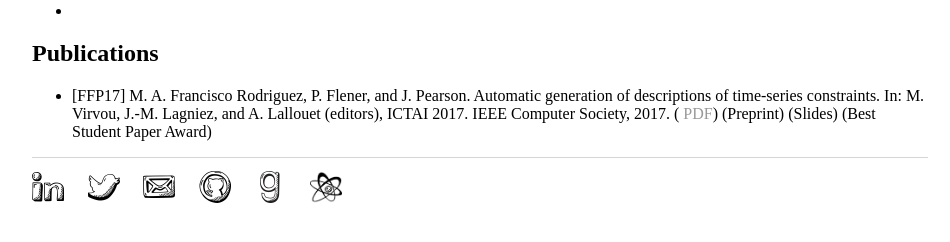
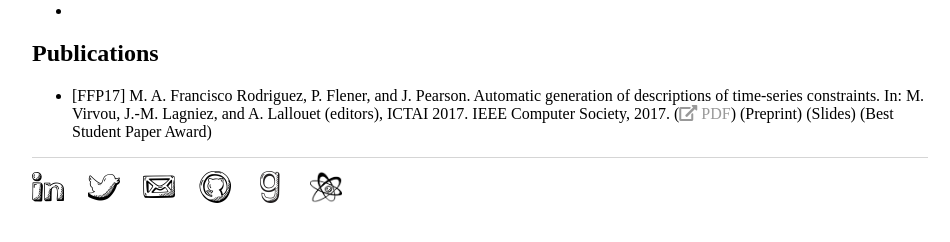
Before and after one commit to andreina-francisco/andreina-francisco.github.io, a Jekyll site: the page built from cv/index.html, in a window 1280 px wide. Shown: the part 421-663 px from the top of the page, without its empty margins (160-1110 px from the left). Built offline with Jekyll 4.4.1, drawn with Linux system fonts in a browser that asks for light colours; nearby versions of some CDN libraries; a style sheet for code colours, icons or effects is not loaded.

Commit message:
font awesome

```diff
--- a/_layouts/default.html
+++ b/_layouts/default.html
@@ -4,6 +4,7 @@
 			<title>{{ page.title }}</title>
 			<!-- link to main stylesheet -->
 			<link rel="stylesheet" type="text/css" href="/css/my-style.css">
+			<link rel="stylesheet" href="https://use.fontawesome.com/releases/v5.1.1/css/all.css" integrity="sha384-O8whS3fhG2OnA5Kas0Y9l3cfpmYjapjI0E4theH4iuMD+pLhbf6JI0jIMfYcK3yZ" crossorigin="anonymous">
 		</head>
 
 		<link rel="stylesheet" href="https://cdn.rawgit.com/jpswalsh/academicons/master/css/academicons.min.css">
```
